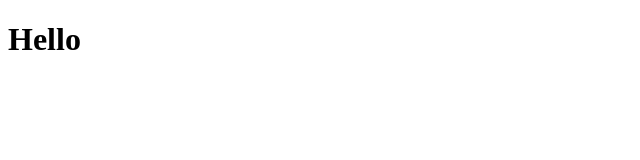
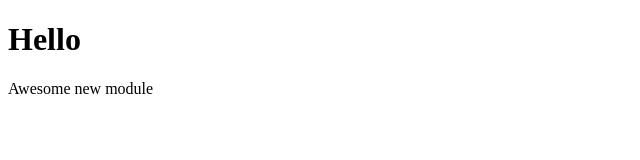
Before and after one commit to JBerliner94/git_tut, a plain HTML site: page index.html in a window 1280 px wide. Shown: the whole page, without its empty margins (0-640 px from the left). Drawn offline with Linux system fonts and the light colour scheme.

Commit message:
added new module

```diff
--- a/index.html
+++ b/index.html
@@ -5,5 +5,9 @@
 </head>
 <body>
 	<h1>Hello</h1>
+
+	<div>
+		Awesome new module
+	</div>
 </body>
 </html>
```
